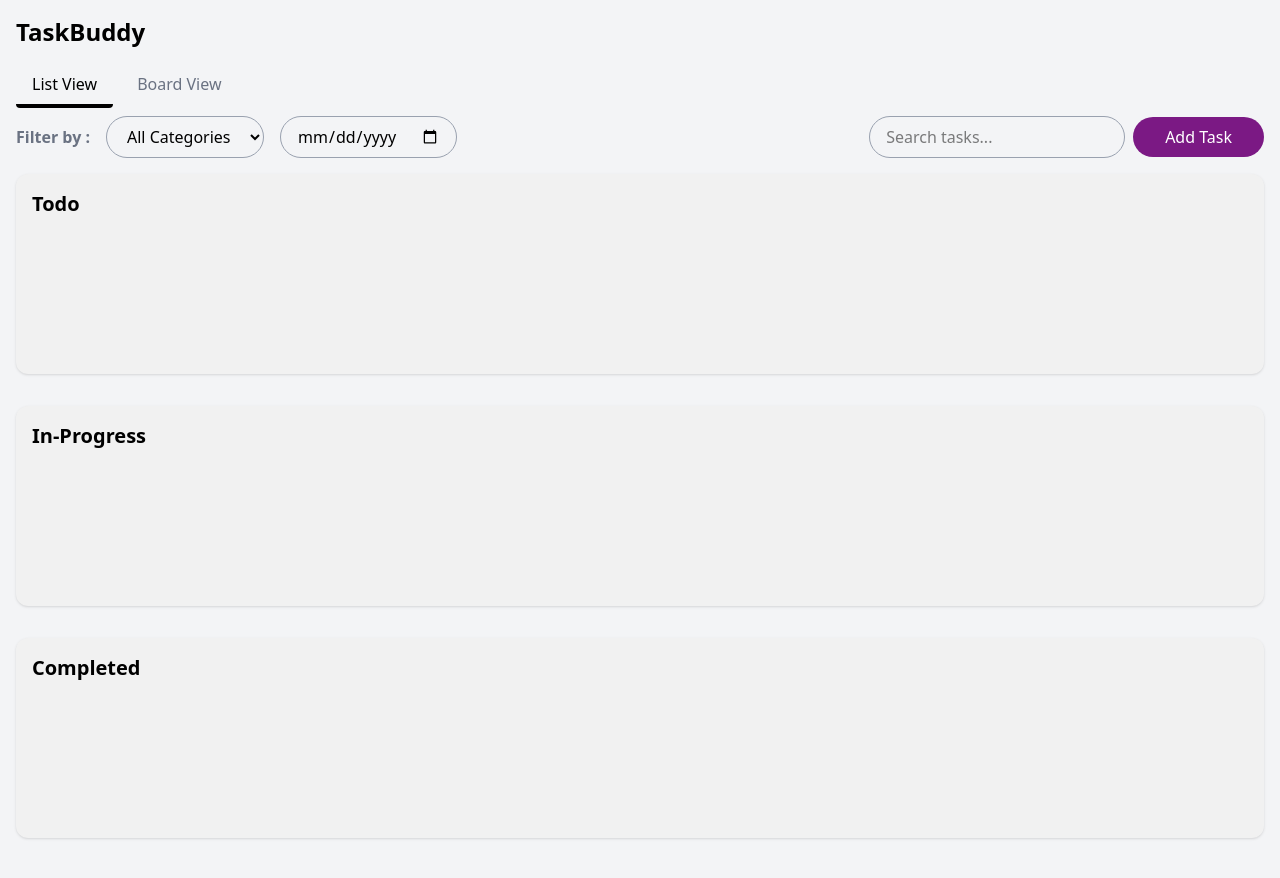
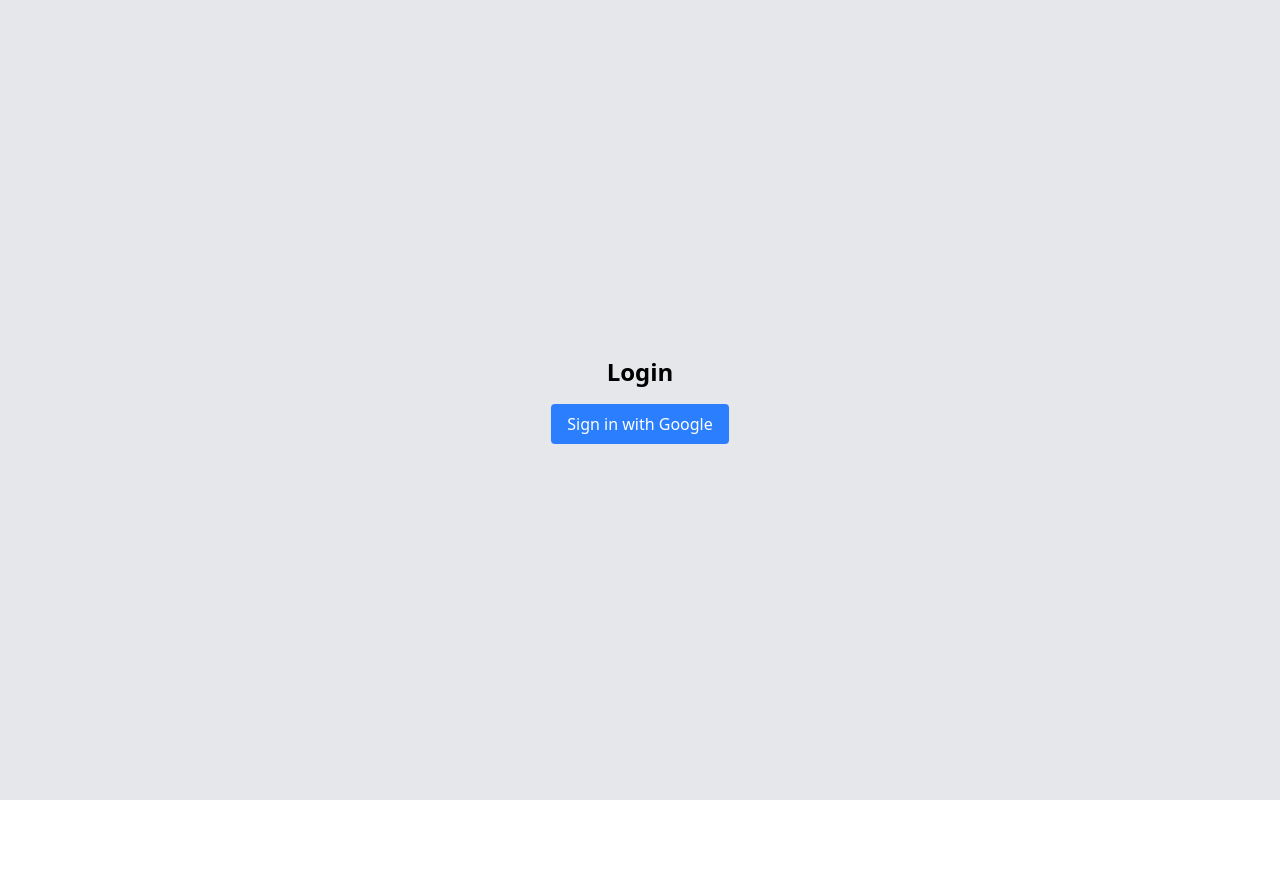
Before and after one commit to shivani-tripurari/task-management, a React (Vite) app in the folder my-task-app/: page /login in a window 1280 px wide. Shown: the top 878 px of the page. After the commit the page ends 800 px from the top, so only its background shows below. Built offline with nearby package versions, Linux system fonts and the light colour scheme.

Commit message:
implemented google signin using firebase

```diff
--- a/my-task-app/package.json
+++ b/my-task-app/package.json
@@ -14,9 +14,12 @@
     "@dnd-kit/core": "^6.3.1",
     "@dnd-kit/sortable": "^10.0.0",
     "@tailwindcss/vite": "^4.0.4",
+    "firebase": "^11.3.1",
     "react": "^19.0.0",
     "react-dom": "^19.0.0",
     "react-dropzone": "^14.3.5",
+    "react-router": "^7.1.5",
+    "react-router-dom": "^7.1.5",
     "tailwindcss": "^4.0.4",
     "uuid": "^11.0.5"
   },
--- a/my-task-app/src/App.tsx
+++ b/my-task-app/src/App.tsx
@@ -1,14 +1,17 @@
-import { TaskProvider } from "./context/TaskContext";
-import TaskBoard from "./components/TaskBoard";
+import { BrowserRouter, Routes, Route } from "react-router-dom";
+import Home from "./pages/Home";
+import Login from "./pages/Login";
+import AuthRoute from "./components/AuthRoute";
 
-function App() {
+const App = () => {
   return (
-    <TaskProvider>
-      <div className="min-h-screen bg-gray-100 p-4">
-        <TaskBoard />
-      </div>
-    </TaskProvider>
+    <BrowserRouter>
+      <Routes>
+        <Route path="/" element={<AuthRoute><Home /></AuthRoute>} />
+        <Route path="/login" element={<Login />} />
+      </Routes>
+    </BrowserRouter>
   );
-}
+};
 
 export default App;
--- /dev/null
+++ b/my-task-app/src/components/AuthRoute.tsx
@@ -0,0 +1,32 @@
+import React, { useEffect, useState } from "react";
+import { getAuth, onAuthStateChanged } from "firebase/auth";
+import { useNavigate } from "react-router-dom";
+
+export interface AuthRouteProps {
+  children: React.ReactNode;
+}
+
+const AuthRoute: React.FC<AuthRouteProps> = ({ children }) => {
+  const auth = getAuth();
+  const navigate = useNavigate();
+  const [loading, setLoading] = useState(true); // Set loading to true initially
+
+  useEffect(() => {
+    const unsubscribe = onAuthStateChanged(auth, (user) => {
+      if (user) {
+        setLoading(false);
+      } else {
+        console.log("Unauthorized user");
+        navigate("/login");
+      }
+    });
+
+    return () => unsubscribe(); // Cleanup listener
+  }, [auth, navigate]);
+
+  if (loading) return <p>Loading...</p>;
+
+  return <>{children}</>;
+};
+
+export default AuthRoute;
--- a/my-task-app/src/components/TaskItem.tsx
+++ b/my-task-app/src/components/TaskItem.tsx
@@ -35,7 +35,7 @@
         style={style}
         {...attributes}
         {...listeners}
-        className="bg-white p-2 rounded shadow flex justify-between items-center cursor-grab relative"
+        className="bg-white p-2 rounded shadow flex justify-between items-center cursor-grab relative m-1 mb-2"
       >
         <div>
           <h3 className="font-medium">{task.name}</h3>
--- /dev/null
+++ b/my-task-app/src/config/config.ts
@@ -0,0 +1,11 @@
+export const config = {
+    firebaseConfig:{
+        apiKey: "AIzaSyAlM16nOBn_ybEHw02pI5fL4hEQO6kPUL0",
+        authDomain: "task-management-shivani.firebaseapp.com",
+        projectId: "task-management-shivani",
+        storageBucket: "task-management-shivani.firebasestorage.app",
+        messagingSenderId: "381530673019",
+        appId: "1:381530673019:web:138e6b4ada1f925df237de",
+        measurementId: "G-6J9GD30MY5"
+    }
+  };
--- /dev/null
+++ b/my-task-app/src/pages/Home.tsx
@@ -0,0 +1,14 @@
+import { TaskProvider } from "../context/TaskContext";
+import TaskBoard from "../components/TaskBoard";
+
+const Home = () => {
+  return (
+    <TaskProvider>
+      <div className="min-h-screen bg-gray-100 p-4">
+        <TaskBoard />
+      </div>
+    </TaskProvider>
+  );
+};
+
+export default Home;
--- /dev/null
+++ b/my-task-app/src/pages/Login.tsx
@@ -0,0 +1,46 @@
+import { useNavigate } from "react-router-dom";
+import {initializeApp} from "firebase/app";
+import { config } from "../config/config";
+import { getAuth, GoogleAuthProvider, signInWithPopup } from "firebase/auth";
+import { useState } from "react";
+
+
+initializeApp(config.firebaseConfig)
+export interface LoginProps {}
+
+const Login: React.FC<LoginProps> = () =>{
+
+  const navigate = useNavigate();
+  const auth = getAuth();
+  const [authing, setAuthing] = useState(false);
+
+  const signInWithGoogle = async () => {
+    setAuthing(true);
+    signInWithPopup(auth, new GoogleAuthProvider()).then(response => {
+        console.log(response.user.uid);
+        navigate("/");
+    })
+    .catch(error => {
+        console.log(error);
+        setAuthing(false);
+    })
+  }
+
+
+
+
+  return (
+    <div className="flex flex-col items-center justify-center min-h-screen bg-gray-200">
+      <h1 className="text-2xl font-bold mb-4">Login</h1>
+      <button
+        onClick={()=>signInWithGoogle()}
+        disabled={authing}
+        className="px-4 py-2 bg-blue-500 text-white rounded hover:bg-blue-600"
+      >
+        Sign in with Google
+      </button>
+    </div>
+  );
+};
+
+export default Login;
```
Also changed, not shown: 1 other file (tests, documents, lock files or other folders).
